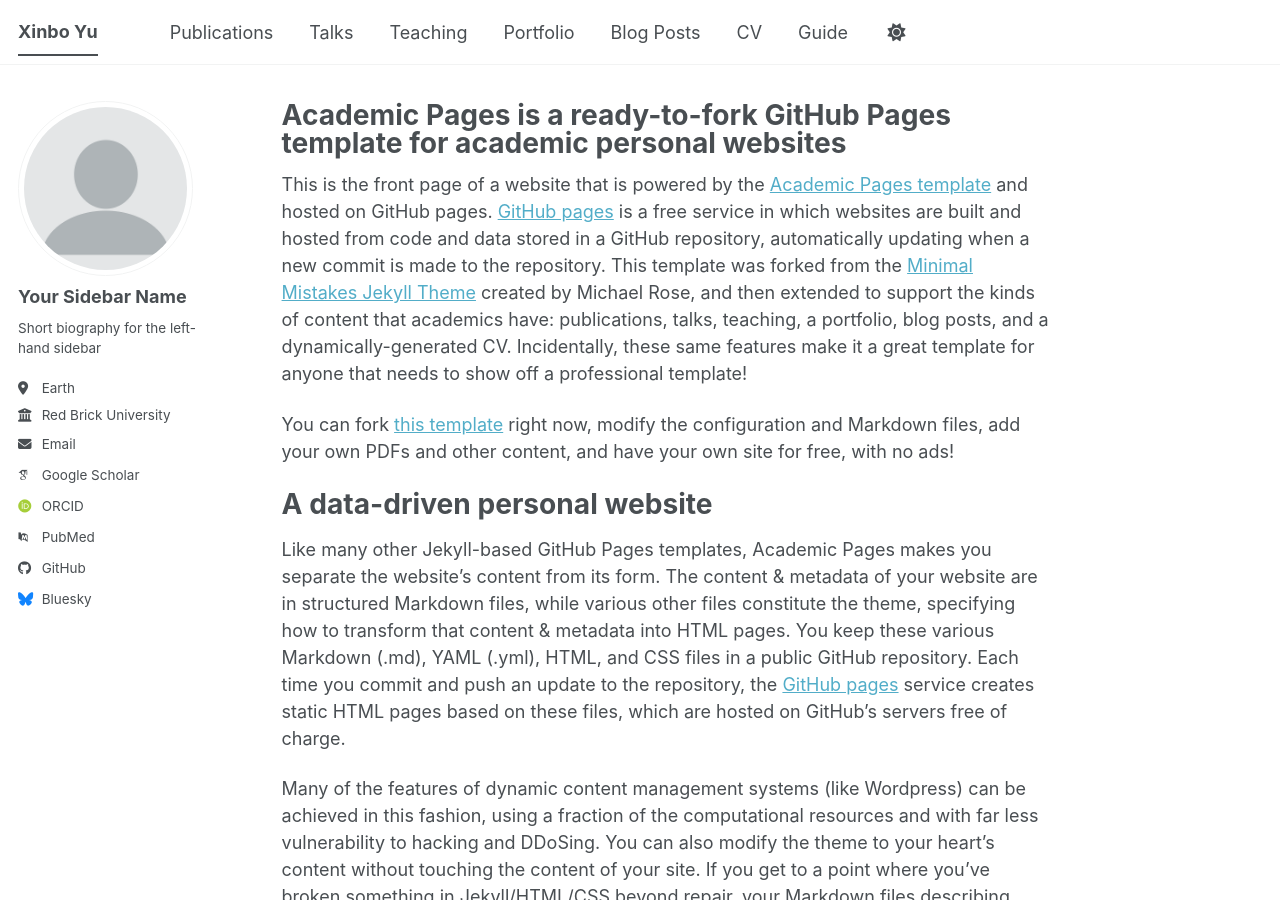
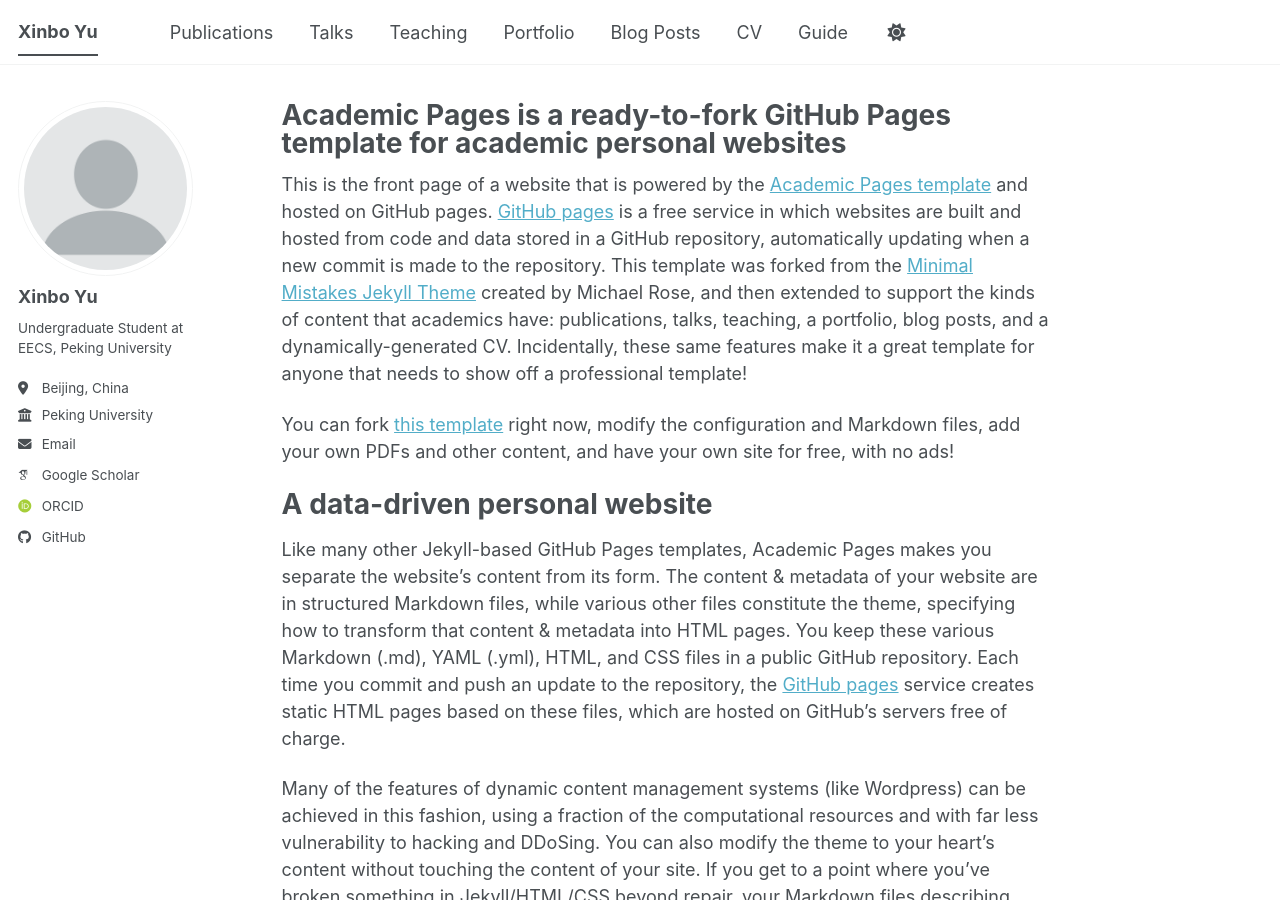
Before and after one commit to ZephyrYolo/ZephyrYolo.github.io, a Jekyll site: the page built from _pages/about.md, in a window 1280 px wide and 900 px high. Built offline with Jekyll 4.4.1, drawn with Linux system fonts in a browser that asks for light colours; some web fonts are replaced; a script bundle is joined from its source files by our own code; library files that are not in the unit come from our copies.

Commit message:
Update _config.yml

```diff
--- a/_config.yml
+++ b/_config.yml
@@ -24,24 +24,24 @@
 author:
   # Biographic information
   avatar           : "profile.png"
-  name             : "Your Sidebar Name"
+  name             : "Xinbo Yu"
   pronouns         : # example: "she/her"
-  bio              : "Short biography for the left-hand sidebar"
-  location         : "Earth"
-  employer         : "Red Brick University"
+  bio              : "Undergraduate Student at EECS, Peking University"
+  location         : "Beijing, China"
+  employer         : "Peking University"
   uri              : # URL
-  email            : "none@example.org"
+  email            : "yxb2005@stu.pku.edu.cn"
 
   # Academic websites
   academia         : # URL
   arxiv            : # URL - Update with the correct link to your profile
-  googlescholar    : "https://scholar.google.com/citations?user=PS_CX0AAAAAJ"
+  googlescholar    : "https://scholar.google.com/citations?user=7SlD2VAAAAAJ&hl=en"
   inspire-hep      : # URL
   impactstory      : # URL
-  orcid            : "https://orcid.org/yourorcidurl"
+  orcid            : "https://orcid.org/my-orcid?orcid=0009-0002-9074-4400"
   semantic         : # URL
   ssrn             : # URL
-  pubmed           : "https://www.ncbi.nlm.nih.gov/pubmed/?term=john+snow"
+  pubmed           :
   researchgate     : # URL
   scopus           : # URL
   zotero           : # URL
@@ -57,7 +57,7 @@
 
   # Social media
   artstation       : # Username
-  bluesky          : "bsky.app" # Replace this with you Bluesky username
+  bluesky          : # Replace this with you Bluesky username
   facebook         : # Username
   flickr           : # Username
   foursquare       : # Username
```
